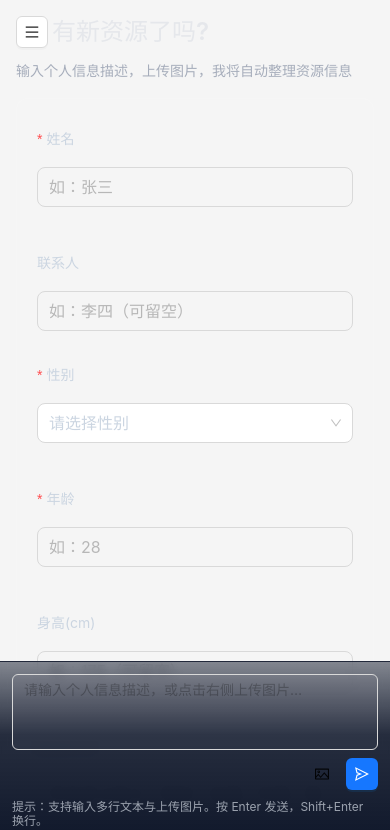
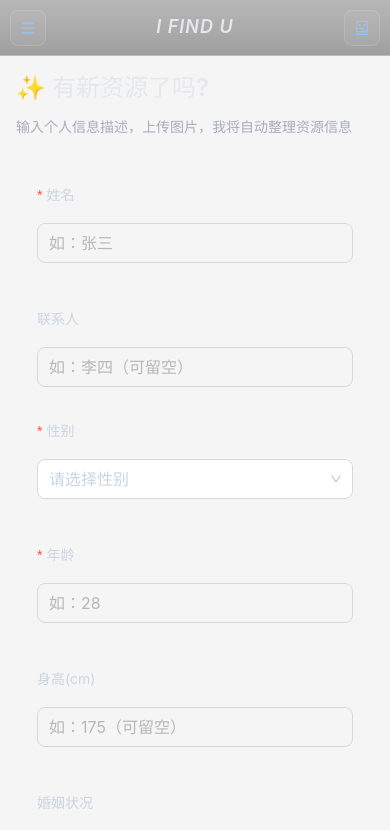
Before and after one commit to mamamiyear/if.u.clients.web, a React (Vite) app: page / in a window 390 px wide. Shown: the top 830 px of the page. Built offline with nearby package versions, Linux system fonts and the light colour scheme.

Commit message:
refactor: add top bar and adjust home page layout
- add top bar to show the title of web site
- move ai input and input image into right side drawer

```diff
--- a/src/apis/input.ts
+++ b/src/apis/input.ts
@@ -12,7 +12,7 @@ import type { PostInputRequest, ApiResponse } from './types';
 export async function postInput(text: string): Promise<ApiResponse> {
   const requestData: PostInputRequest = { text };
   // 为 postInput 设置 30 秒超时时间
-  return post<ApiResponse>(API_ENDPOINTS.INPUT, requestData, { timeout: 30000 });
+  return post<ApiResponse>(API_ENDPOINTS.INPUT, requestData, { timeout: 120000 });
 }
 
 /**
@@ -22,5 +22,5 @@ export async function postInput(text: string): Promise<ApiResponse> {
  */
 export async function postInputData(data: PostInputRequest): Promise<ApiResponse> {
   // 为 postInputData 设置 30 秒超时时间
-  return post<ApiResponse>(API_ENDPOINTS.INPUT, data, { timeout: 30000 });
+  return post<ApiResponse>(API_ENDPOINTS.INPUT, data, { timeout: 120000 });
 }
--- a/src/apis/upload.ts
+++ b/src/apis/upload.ts
@@ -15,7 +15,7 @@ export async function postInputImage(file: File): Promise<ApiResponse> {
     throw new Error('只能上传图片文件');
   }
 
-  return upload<ApiResponse>(API_ENDPOINTS.INPUT_IMAGE, file, 'image', { timeout: 30000 });
+  return upload<ApiResponse>(API_ENDPOINTS.INPUT_IMAGE, file, 'image', { timeout: 120000 });
 }
 
 /**
@@ -75,7 +75,7 @@ export async function postInputImageWithProgress(
 
     // 发送请求
     xhr.open('POST', `http://127.0.0.1:8099${API_ENDPOINTS.INPUT_IMAGE}`);
-    xhr.timeout = 30000; // 30秒超时
+    xhr.timeout = 120000; // 30秒超时
     xhr.send(formData);
   });
 }
--- /dev/null
+++ b/src/components/InputDrawer.css
@@ -0,0 +1,40 @@
+/* 右侧输入抽屉样式（参考示例配色） */
+.input-drawer .ant-drawer-body {
+  background: #e9b6b6; /* 淡粉色背景，贴近参考图 */
+}
+
+.input-drawer-inner {
+  display: flex;
+  flex-direction: column;
+  gap: 16px;
+  align-items: center; /* 居中内部内容 */
+}
+.input-drawer-title {
+  font-weight: 700;
+  color: #3b3b3b;
+  letter-spacing: 0.5px;
+  text-align: center;
+}
+
+.input-drawer-box {
+  background: rgba(255,255,255,0.75);
+  border-radius: 12px;
+  padding: 16px 18px; /* 增大内边距 */
+  box-shadow: 0 1px 6px rgba(0,0,0,0.08);
+  width: 100%;
+  max-width: 680px; /* 桌面居中显示更宽 */
+  margin: 0 auto; /* 水平居中 */
+  box-sizing: border-box;
+}
+
+/* 抽屉底部按钮区域与页面底栏保持间距（如有） */
+.input-drawer .ant-drawer-footer { border-top: none; }
+
+/* 抽屉与遮罩不再额外向下偏移，依赖 getContainer 挂载到标题栏下方的容器 */
+
+@media (max-width: 768px) {
+  .input-drawer-box {
+    max-width: 100%;
+    padding: 14px; /* 移动端更紧凑 */
+  }
+}
--- /dev/null
+++ b/src/components/InputDrawer.tsx
@@ -0,0 +1,75 @@
+import React from 'react';
+import { Drawer, Grid } from 'antd';
+import InputPanel from './InputPanel.tsx';
+import HintText from './HintText.tsx';
+import './InputDrawer.css';
+
+type Props = {
+  open: boolean;
+  onClose: () => void;
+  onResult?: (data: any) => void;
+  containerEl?: HTMLElement | null; // 抽屉挂载容器（用于放在标题栏下方）
+};
+
+const InputDrawer: React.FC<Props> = ({ open, onClose, onResult, containerEl }) => {
+  const screens = Grid.useBreakpoint();
+  const isMobile = !screens.md;
+  const [topbarHeight, setTopbarHeight] = React.useState<number>(56);
+
+  React.useEffect(() => {
+    const update = () => {
+      const el = document.querySelector('.topbar') as HTMLElement | null;
+      const h = el?.clientHeight || 56;
+      setTopbarHeight(h);
+    };
+    update();
+    window.addEventListener('resize', update);
+    return () => window.removeEventListener('resize', update);
+  }, []);
+
+  // 在输入处理成功（onResult 被调用）后，自动关闭抽屉
+  const handleResult = React.useCallback(
+    (data: any) => {
+      onResult?.(data);
+      onClose();
+    },
+    [onResult, onClose]
+  );
+
+  return (
+    <Drawer
+      className="input-drawer"
+      placement="right"
+      width={isMobile ? '100%' : '33%'}
+      open={open}
+      onClose={onClose}
+      mask={false}
+      getContainer={containerEl ? () => containerEl : undefined}
+      closable={false}
+      zIndex={1500}
+      rootStyle={{ top: topbarHeight, height: `calc(100% - ${topbarHeight}px)` }}
+      styles={{
+        header: { display: 'none' },
+        body: {
+          padding: 16,
+          height: '100%',
+          display: 'flex',
+          flexDirection: 'column',
+          alignItems: 'center',
+          justifyContent: 'center',
+        },
+        mask: { top: topbarHeight, height: `calc(100% - ${topbarHeight}px)` },
+      }}
+    >
+      <div className="input-drawer-inner">
+        <div className="input-drawer-title">AI FIND U</div>
+        <div className="input-drawer-box">
+          <InputPanel onResult={handleResult} />
+          <HintText />
+        </div>
+      </div>
+    </Drawer>
+  );
+};
+
+export default InputDrawer;
--- a/src/components/InputPanel.css
+++ b/src/components/InputPanel.css
@@ -2,13 +2,14 @@
 .input-panel {
   display: flex;
   flex-direction: column;
-  gap: 8px;
+  gap: 12px; /* 增大间距 */
 }
 
 .input-panel .ant-input-outlined,
 .input-panel .ant-input {
   background: rgba(255,255,255,0.04);
   color: #e5e7eb;
+  min-height: 180px; /* 提升基础高度，配合 autoSize 更宽裕 */
 }
 
 .input-actions {
--- a/src/components/InputPanel.tsx
+++ b/src/components/InputPanel.tsx
@@ -88,8 +88,9 @@ const InputPanel: React.FC<InputPanelProps> = ({ onResult }) => {
         <TextArea
           value={value}
           onChange={(e) => setValue(e.target.value)}
-          placeholder="请输入个人信息描述，或点击右侧上传图片…"
-          autoSize={{ minRows: 3, maxRows: 6 }}
+          placeholder="请输入个人信息描述，或上传图片…"
+          autoSize={{ minRows: 6, maxRows: 12 }}
+          style={{ fontSize: 14 }}
           onKeyDown={onKeyDown}
           disabled={loading}
         />
--- a/src/components/LayoutWrapper.tsx
+++ b/src/components/LayoutWrapper.tsx
@@ -4,12 +4,17 @@ import { Routes, Route, useNavigate, useLocation } from 'react-router-dom';
 import SiderMenu from './SiderMenu.tsx';
 import MainContent from './MainContent.tsx';
 import ResourceList from './ResourceList.tsx';
+import TopBar from './TopBar.tsx';
 import '../styles/base.css';
 import '../styles/layout.css';
 
 const LayoutWrapper: React.FC = () => {
   const navigate = useNavigate();
   const location = useLocation();
+  const [mobileMenuOpen, setMobileMenuOpen] = React.useState(false);
+  const [inputOpen, setInputOpen] = React.useState(false);
+  const isHome = location.pathname === '/';
+  const layoutShellRef = React.useRef<HTMLDivElement>(null);
 
   const pathToKey = (path: string) => {
     switch (path) {
@@ -39,17 +44,42 @@ const LayoutWrapper: React.FC = () => {
         navigate('/');
         break;
     }
+    // 切换页面时收起输入抽屉
+    setInputOpen(false);
   };
 
   return (
     <Layout className="layout-wrapper app-root">
-      <SiderMenu onNavigate={handleNavigate} selectedKey={selectedKey} />
-      <Layout>
-        <Routes>
-          <Route path="/" element={<MainContent />} />
-          <Route path="/resources" element={<ResourceList />} />
-          <Route path="/menu2" element={<div style={{ padding: 32, color: '#cbd5e1' }}>菜单2的内容暂未实现</div>} />
-        </Routes>
+      {/* 顶部标题栏，位于左侧菜单栏之上 */}
+      <TopBar
+        onToggleMenu={() => setMobileMenuOpen((v) => !v)}
+        onToggleInput={() => isHome && setInputOpen((v) => !v)}
+        isHome={isHome}
+      />
+      {/* 下方为主布局：左侧菜单 + 右侧内容 */}
+      <Layout ref={layoutShellRef as any}>
+        <SiderMenu
+          onNavigate={handleNavigate}
+          selectedKey={selectedKey}
+          mobileOpen={mobileMenuOpen}
+          onMobileToggle={(open) => setMobileMenuOpen(open)}
+        />
+        <Layout>
+          <Routes>
+            <Route
+              path="/"
+              element={
+                <MainContent
+                  inputOpen={inputOpen}
+                  onCloseInput={() => setInputOpen(false)}
+                  containerEl={layoutShellRef.current}
+                />
+              }
+            />
+            <Route path="/resources" element={<ResourceList />} />
+            <Route path="/menu2" element={<div style={{ padding: 32, color: '#cbd5e1' }}>菜单2的内容暂未实现</div>} />
+          </Routes>
+        </Layout>
       </Layout>
     </Layout>
   );
--- a/src/components/MainContent.tsx
+++ b/src/components/MainContent.tsx
@@ -1,13 +1,13 @@
 import React from 'react';
 import { Layout, Typography } from 'antd';
 import PeopleForm from './PeopleForm.tsx';
-import InputPanel from './InputPanel.tsx';
-import HintText from './HintText.tsx';
+import InputDrawer from './InputDrawer.tsx';
 import './MainContent.css';
 
 const { Content } = Layout;
 
-const MainContent: React.FC = () => {
+type Props = { inputOpen?: boolean; onCloseInput?: () => void; containerEl?: HTMLElement | null };
+const MainContent: React.FC<Props> = ({ inputOpen = false, onCloseInput, containerEl }) => {
   const [formData, setFormData] = React.useState<any>(null);
 
   const handleInputResult = (data: any) => {
@@ -27,10 +27,13 @@ const MainContent: React.FC = () => {
         <PeopleForm initialData={formData} />
       </div>
 
-      <div className="input-panel-wrapper">
-        <InputPanel onResult={handleInputResult} />
-        <HintText />
-      </div>
+      {/* 首页右侧输入抽屉，仅在顶栏点击后弹出；挂载到标题栏下方容器 */}
+      <InputDrawer
+        open={inputOpen}
+        onClose={onCloseInput || (() => {})}
+        onResult={handleInputResult}
+        containerEl={containerEl}
+      />
     </Content>
   );
 };
--- a/src/components/SiderMenu.tsx
+++ b/src/components/SiderMenu.tsx
@@ -6,14 +6,19 @@ import './SiderMenu.css';
 const { Sider } = Layout;
 
 // 新增：支持外部导航回调 + 受控选中态
-type Props = { onNavigate?: (key: string) => void; selectedKey?: string };
+type Props = {
+  onNavigate?: (key: string) => void;
+  selectedKey?: string;
+  mobileOpen?: boolean; // 外部控制移动端抽屉开关
+  onMobileToggle?: (open: boolean) => void; // 顶栏触发开关
+};
 
-const SiderMenu: React.FC<Props> = ({ onNavigate, selectedKey }) => {
+const SiderMenu: React.FC<Props> = ({ onNavigate, selectedKey, mobileOpen, onMobileToggle }) => {
   const screens = Grid.useBreakpoint();
   const isMobile = !screens.md;
   const [collapsed, setCollapsed] = React.useState(false);
   const [selectedKeys, setSelectedKeys] = React.useState<string[]>(['home']);
-  const [mobileOpen, setMobileOpen] = React.useState(false);
+  const [internalMobileOpen, setInternalMobileOpen] = React.useState(false);
 
   React.useEffect(() => {
     setCollapsed(isMobile);
@@ -34,20 +39,25 @@ const SiderMenu: React.FC<Props> = ({ onNavigate, selectedKey }) => {
 
   // 移动端：使用 Drawer 覆盖主内容
   if (isMobile) {
+    const open = mobileOpen ?? internalMobileOpen;
+    const setOpen = (v: boolean) => (onMobileToggle ? onMobileToggle(v) : setInternalMobileOpen(v));
+    const showInternalTrigger = !onMobileToggle; // 若无外部控制，则显示内部按钮
     return (
       <>
-        <Button
-          className="mobile-menu-trigger"
-          type="default"
-          icon={<MenuOutlined />}
-          onClick={() => setMobileOpen((open) => !open)}
-        />
+        {showInternalTrigger && (
+          <Button
+            className="mobile-menu-trigger"
+            type="default"
+            icon={<MenuOutlined />}
+            onClick={() => setInternalMobileOpen((o) => !o)}
+          />
+        )}
         <Drawer
           className="mobile-menu-drawer"
           placement="left"
           width="100%"
-          open={mobileOpen}
-          onClose={() => setMobileOpen(false)}
+          open={open}
+          onClose={() => setOpen(false)}
           styles={{ body: { padding: 0 } }}
         >
           <div className="sider-header">
@@ -64,7 +74,7 @@ const SiderMenu: React.FC<Props> = ({ onNavigate, selectedKey }) => {
             onClick={({ key }) => {
               const k = String(key);
               setSelectedKeys([k]);
-              setMobileOpen(false); // 选择后自动收起
+              setOpen(false); // 选择后自动收起
               onNavigate?.(k);
             }}
             items={items}
--- /dev/null
+++ b/src/components/TopBar.css
@@ -0,0 +1,46 @@
+/* 顶部网站标题栏样式 */
+.topbar {
+  position: sticky;
+  top: 0;
+  z-index: 2000; /* 保证位于抽屉与遮罩之上 */
+  height: 56px;
+  display: grid;
+  grid-template-columns: 56px 1fr 56px;
+  align-items: center;
+  background: linear-gradient(180deg, rgba(0,0,0,0.25) 0%, rgba(0,0,0,0.35) 100%);
+  border-bottom: 1px solid rgba(255,255,255,0.08);
+  backdrop-filter: blur(4px);
+}
+
+.topbar-title {
+  text-align: center;
+  font-size: 18px;
+  font-weight: 600;
+  font-style: italic;
+  letter-spacing: 1px;
+  color: #e5e7eb;
+}
+
+.topbar-left,
+.topbar-right {
+  display: flex;
+  align-items: center;
+  justify-content: center;
+}
+
+.icon-btn {
+  display: inline-flex;
+  align-items: center;
+  justify-content: center;
+  width: 36px;
+  height: 36px;
+  border-radius: 8px;
+  border: 1px solid rgba(255,255,255,0.12);
+  background: rgba(255,255,255,0.04);
+  color: #93c5fd; /* 主题蓝 */
+}
+.icon-btn:hover { background: rgba(255,255,255,0.08); }
+
+@media (min-width: 768px) {
+  .topbar { grid-template-columns: 56px 1fr 56px; }
+}
--- /dev/null
+++ b/src/components/TopBar.tsx
@@ -0,0 +1,41 @@
+import React from 'react';
+import { Grid } from 'antd';
+import { MenuOutlined, RobotOutlined } from '@ant-design/icons';
+import './TopBar.css';
+
+type Props = {
+  onToggleMenu?: () => void;
+  onToggleInput?: () => void;
+  isHome?: boolean;
+};
+
+const TopBar: React.FC<Props> = ({ onToggleMenu, onToggleInput, isHome }) => {
+  const screens = Grid.useBreakpoint();
+  const isMobile = !screens.md;
+
+  return (
+    <div className="topbar">
+      <div className="topbar-left">
+        {isMobile && (
+          <button className="icon-btn" onClick={onToggleMenu} aria-label="打开/收起菜单">
+            <MenuOutlined />
+          </button>
+        )}
+      </div>
+
+      <div className="topbar-title" role="heading" aria-level={1}>
+        I FIND U
+      </div>
+
+      <div className="topbar-right">
+        {isHome && (
+          <button className="icon-btn" onClick={onToggleInput} aria-label="打开/收起输入">
+            <RobotOutlined />
+          </button>
+        )}
+      </div>
+    </div>
+  );
+};
+
+export default TopBar;
```
